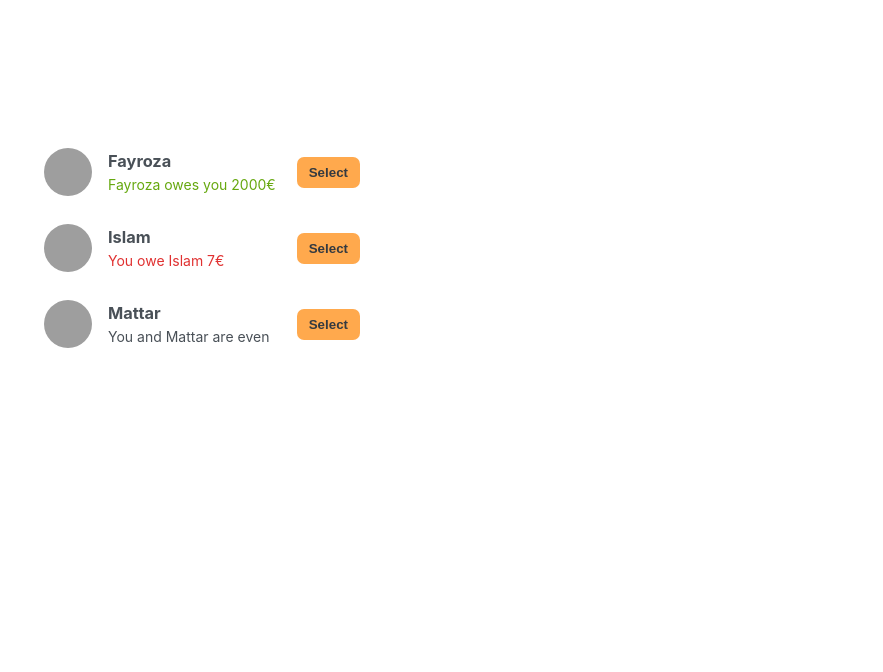
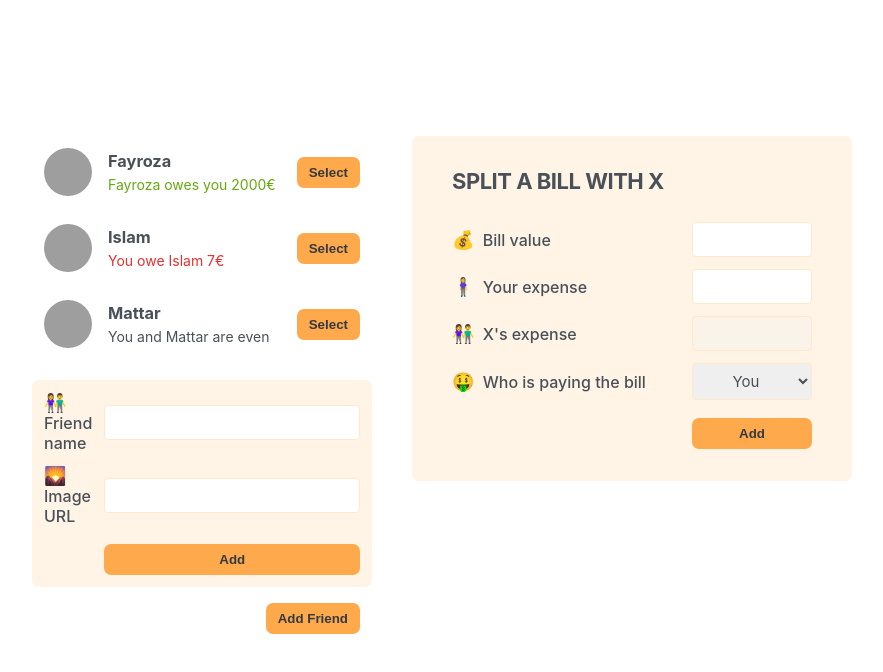
Before and after one commit to AnasHany2193/Eat-N-Split, a React (Create React App) app: page / in a window 1280 px wide. Shown: the top 672 px of the page, without its empty margins (198-1081 px from the left). Built offline with nearby package versions, Linux system fonts and the light colour scheme; grey boxes are pictures that could not be loaded.

Commit message:
📝 Add forms to static app

```diff
--- a/src/App.js
+++ b/src/App.js
@@ -27,7 +27,10 @@
     <div className="app">
       <div className="sidebar">
         <FriendsList />
+        <FormAddFriend />
+        <Button>Add Friend</Button>
       </div>
+      <FormSplitBill />
     </div>
   );
 }
@@ -49,6 +52,7 @@
     <li>
       <img src={friend.image} alt={friend.name} />
       <h3>{friend.name}</h3>
+
       {friend.balance < 0 && (
         <p className="red">
           You owe {friend.name} {Math.abs(friend.balance)}€
@@ -60,7 +64,51 @@
         </p>
       )}
       {friend.balance === 0 && <p>You and {friend.name} are even</p>}
-      <button className="button">Select</button>
+
+      <Button>Select</Button>
     </li>
   );
 }
+
+function FormAddFriend() {
+  return (
+    <form className="form-add-friend">
+      <label>👫 Friend name</label>
+      <input type="text" />
+
+      <label>🌄 Image URL</label>
+      <input type="text" />
+
+      <Button>Add</Button>
+    </form>
+  );
+}
+
+function Button({ children }) {
+  return <button className="button">{children}</button>;
+}
+
+function FormSplitBill() {
+  return (
+    <form className="form-split-bill">
+      <h2>Split a bill with x</h2>
+
+      <label>💰 Bill value</label>
+      <input type="text" />
+
+      <label>🧍‍♀️ Your expense</label>
+      <input type="text" />
+
+      <label>👫 X's expense</label>
+      <input type="text" disabled />
+
+      <label>🤑 Who is paying the bill</label>
+      <select>
+        <option value="user"> You </option>
+        <option value="friend"> X </option>
+      </select>
+
+      <Button>Add</Button>
+    </form>
+  );
+}
```
